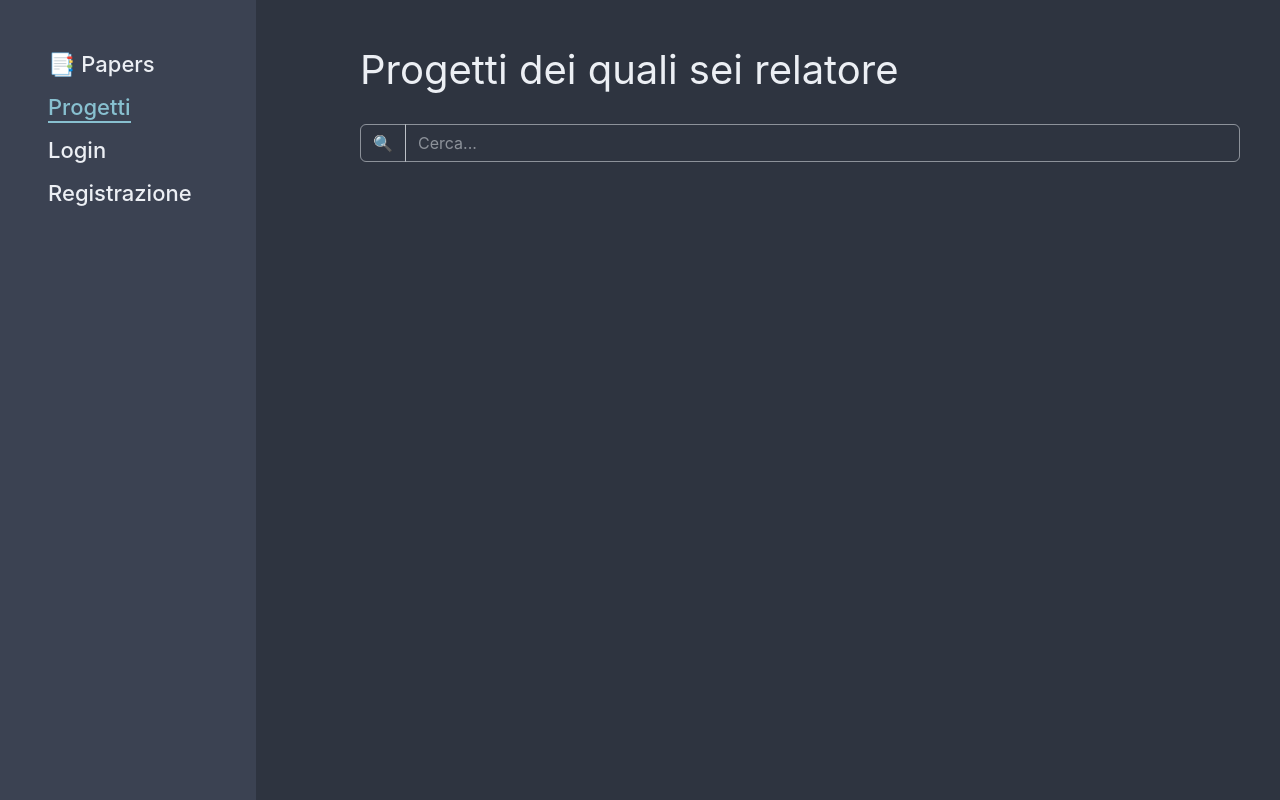
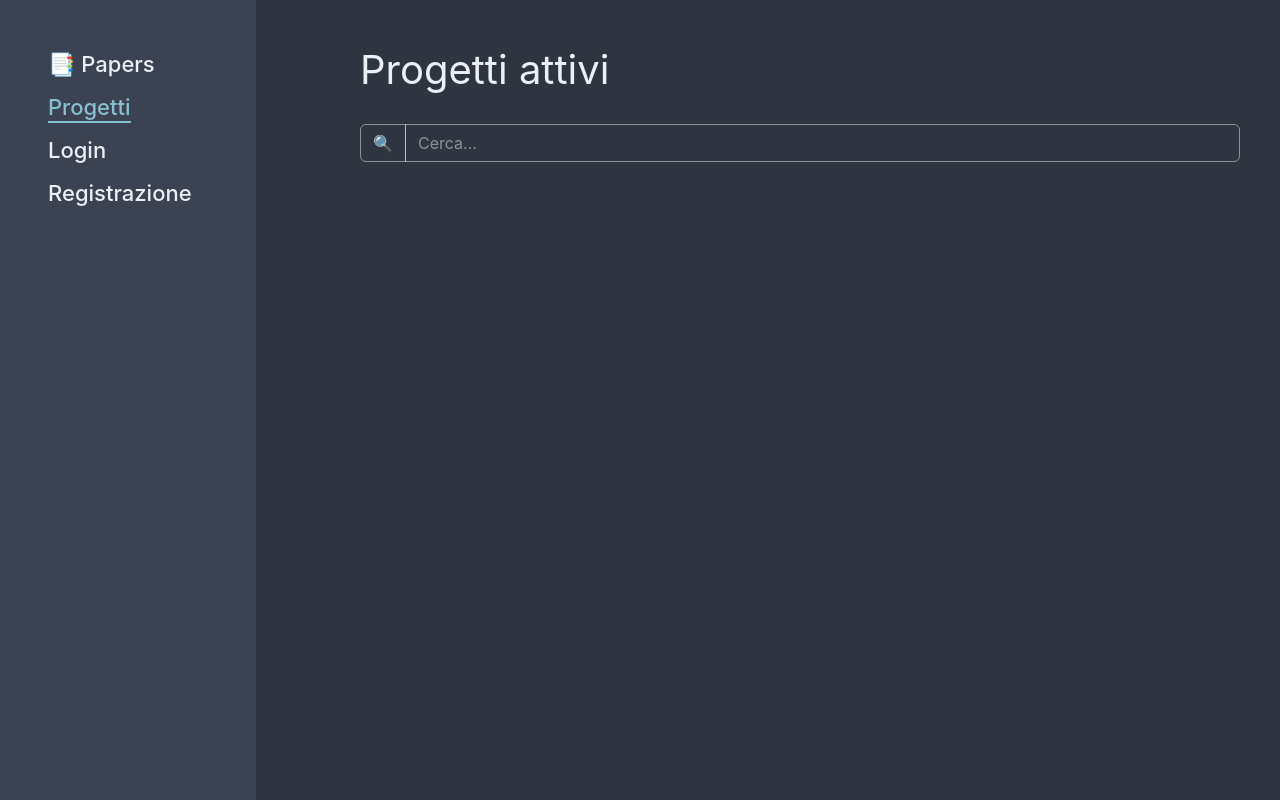
Before and after one commit to bd22-23/progetto, a Flask app: page /project/list in a window 1280 px wide. Run offline with Flask 3, Linux system fonts and the light colour scheme; data that the repository does not hold is empty; parts of the project's set-up code (start-up, migrations or seed data) failed here and were passed over; some libraries are stand-ins or nearby versions.

Commit message:
modifica_minima_del_evaluator_profile.html

```diff
--- a/app/evaluators/templates/evaluator_profile.html
+++ b/app/evaluators/templates/evaluator_profile.html
@@ -34,7 +34,7 @@
 
             <div class="mt-5">
                 <h2 class="mb-4">
-                    Progetti dei quali sei relatore
+                    Progetti attivi
                     {% if tag %}
                         <span class="badge rounded-pill tag-pill" style="font-size: 20px; display:inline-block; vertical-align: middle;">{{ tag }}</span>
                     {% endif %}
--- a/app/projects/templates/project_list.html
+++ b/app/projects/templates/project_list.html
@@ -4,7 +4,7 @@
 {% endblock %}
 {% block app_content %}
     <h1 class="mb-4">
-        Progetti dei quali sei relatore
+        Progetti attivi
         {% if tag %}
             <span class="badge rounded-pill tag-pill" style="font-size: 20px; display:inline-block; vertical-align: middle;">{{ tag }}</span>
         {% endif %}
```
Also changed, not shown: 5 other files.
